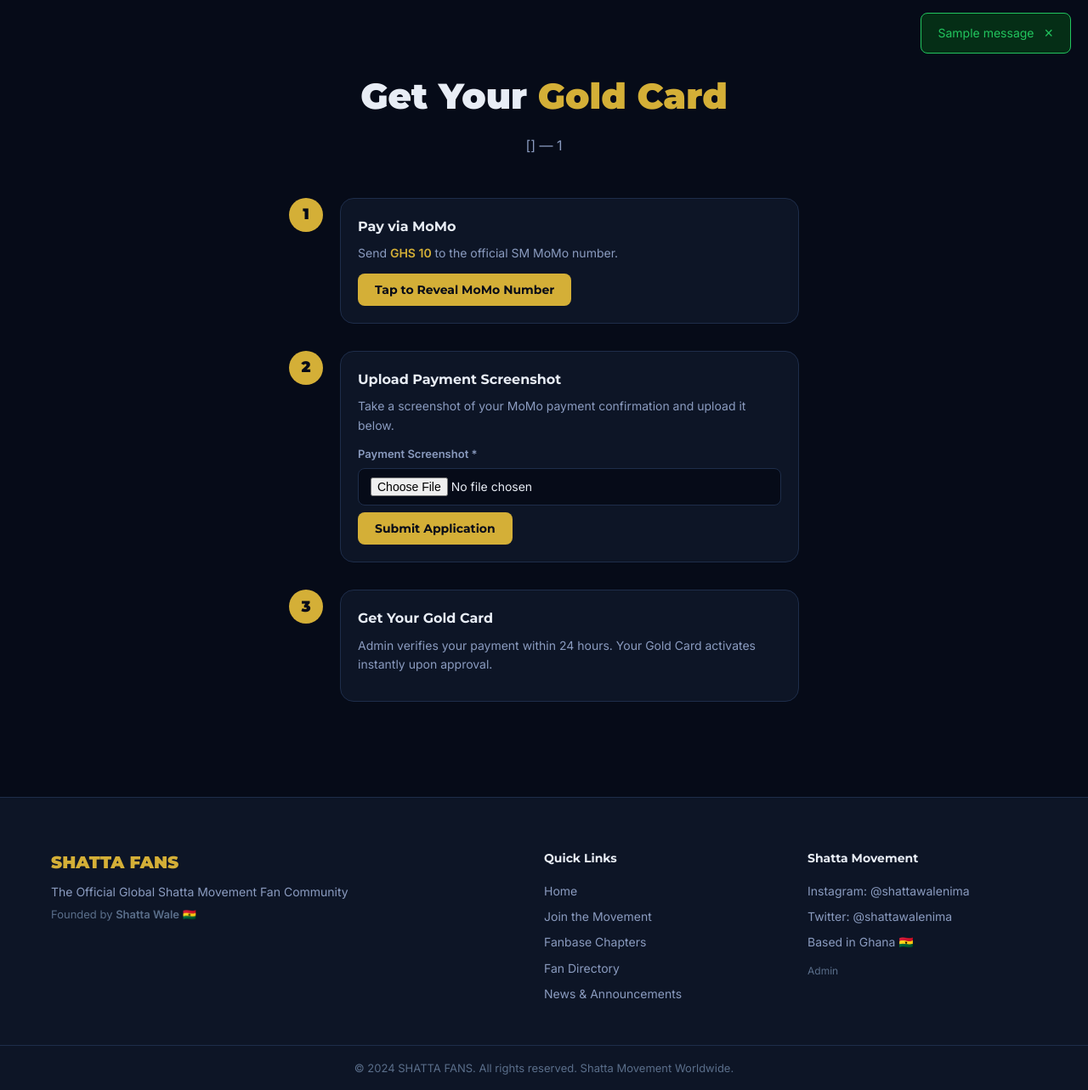
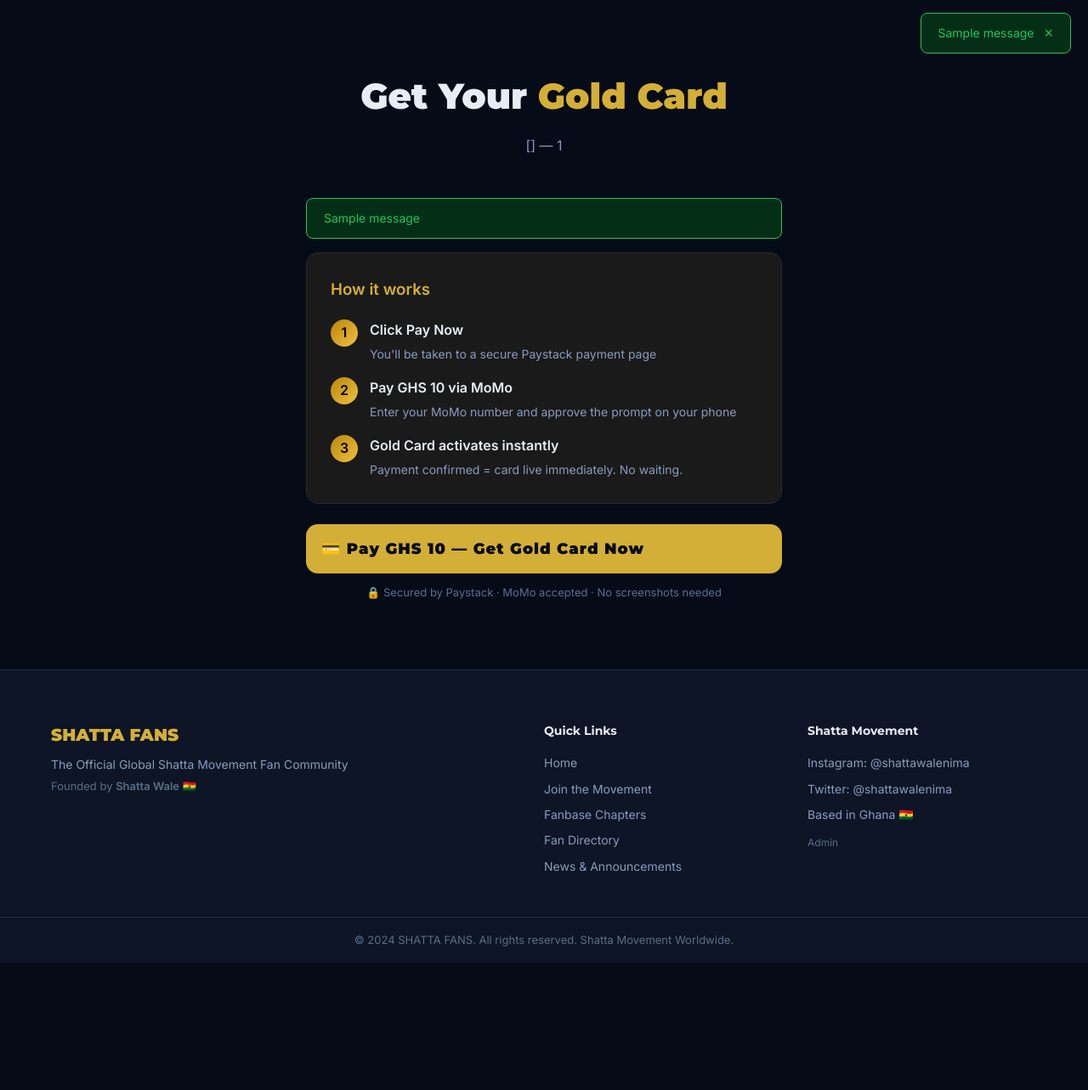
Before and after one commit to rurytiuiuiopi/zynara, a Flask app: template templates/fans/gold_card_apply.html in a window 1280 px wide. Shown: the part 65-1348 px from the top of the page at 85% size. After the commit the page ends 1198 px from the top, so only its background shows below. Run offline with Flask 3, Linux system fonts and the light colour scheme; the template is opened without the code that fills it: most values are stand-ins (such as "Sample title", 1, 10 or a date in 2020); one stand-in notice (Sample message) is shown.

Commit message:
Refactor Gold Card application HTML structure

```diff
--- a/templates/fans/gold_card_apply.html
+++ b/templates/fans/gold_card_apply.html
@@ -3,72 +3,59 @@
 
 {% block content %}
 <section class="section">
-  <div class="container" style="max-width:640px">
+  <div class="container" style="max-width:600px">
     <div class="section-header">
       <h2 class="section-title">Get Your <span class="gold">Gold Card</span></h2>
       <p class="section-sub">{{ fan.full_name }} — {{ fan.fan_number }}</p>
     </div>
 
-    {% if existing %}
-      <div class="alert alert-{% if existing.status == 'active' %}success{% elif existing.status == 'rejected' %}error{% else %}pending{% endif %}" style="position:static;max-width:100%;margin-bottom:24px">
-        {% if existing.status == 'active' %}✅ Your Gold Card is active!
-        {% elif existing.status == 'rejected' %}❌ Your application was rejected. Contact admin.
-        {% else %}⏳ Your application is under review.{% endif %}
+    {% with messages = get_flashed_messages(with_categories=true) %}
+      {% for cat, msg in messages %}
+        <div class="alert alert-{{ cat }}" style="position:static;max-width:100%;margin-bottom:16px">{{ msg }}</div>
+      {% endfor %}
+    {% endwith %}
+
+    {% if existing and existing.status == 'active' %}
+      <div class="alert alert-success" style="position:static;max-width:100%;margin-bottom:24px">✅ Your Gold Card is already active!</div>
+      <a href="{{ url_for('gold_card_status', fan_id=fan.id) }}" class="btn btn-gold">View My Gold Card</a>
+
+    {% elif existing and existing.status == 'pending' %}
+      <div style="text-align:center;padding:40px 20px">
+        <div style="font-size:48px;margin-bottom:16px">⏳</div>
+        <h3>Payment Processing</h3>
+        <p style="color:var(--text2);margin-top:8px">Your MoMo payment is being confirmed. This usually completes instantly.<br>Check back in a moment.</p>
+        <a href="{{ url_for('gold_card_status', fan_id=fan.id) }}" class="btn btn-outline" style="margin-top:20px">Check Status</a>
       </div>
-      <a href="{{ url_for('gold_card_status', fan_id=fan.id) }}" class="btn btn-gold">View Card Status</a>
+
     {% else %}
 
-    <!-- STEP 1: PAY -->
-    <div class="apply-step">
-      <div class="step-num">1</div>
-      <div class="step-content">
-        <h3>Pay via MoMo</h3>
-        <p>Send <strong class="gold">GHS {{ price }}</strong> to the official SM MoMo number.</p>
-        <button class="btn btn-gold" id="revealBtn" onclick="revealMomo()">Tap to Reveal MoMo Number</button>
-        <div id="momoReveal" style="display:none;margin-top:16px">
-          <div class="momo-box">
-            <div class="momo-label">Send GHS {{ price }} to:</div>
-            <div class="momo-number">{{ momo }}</div>
-            <div class="momo-name">Shatta Movement Official</div>
-            <div class="momo-note">Reference: <strong>{{ fan.fan_number }}</strong></div>
-          </div>
+    <div style="background:#1a1a1a;border:1px solid #2a2a2a;border-radius:14px;padding:28px;margin-bottom:24px">
+      <h3 style="color:var(--gold);margin-bottom:20px">How it works</h3>
+      <div style="display:flex;flex-direction:column;gap:16px">
+        <div style="display:flex;gap:14px;align-items:flex-start">
+          <div style="background:linear-gradient(135deg,#b8860b,#f0c040);color:#000;font-weight:900;width:32px;height:32px;border-radius:50%;display:flex;align-items:center;justify-content:center;flex-shrink:0">1</div>
+          <div><strong>Click Pay Now</strong><p style="color:var(--text2);font-size:14px;margin:4px 0 0">You'll be taken to a secure Paystack payment page</p></div>
+        </div>
+        <div style="display:flex;gap:14px;align-items:flex-start">
+          <div style="background:linear-gradient(135deg,#b8860b,#f0c040);color:#000;font-weight:900;width:32px;height:32px;border-radius:50%;display:flex;align-items:center;justify-content:center;flex-shrink:0">2</div>
+          <div><strong>Pay GHS {{ price }} via MoMo</strong><p style="color:var(--text2);font-size:14px;margin:4px 0 0">Enter your MoMo number and approve the prompt on your phone</p></div>
+        </div>
+        <div style="display:flex;gap:14px;align-items:flex-start">
+          <div style="background:linear-gradient(135deg,#b8860b,#f0c040);color:#000;font-weight:900;width:32px;height:32px;border-radius:50%;display:flex;align-items:center;justify-content:center;flex-shrink:0">3</div>
+          <div><strong>Gold Card activates instantly</strong><p style="color:var(--text2);font-size:14px;margin:4px 0 0">Payment confirmed = card live immediately. No waiting.</p></div>
         </div>
       </div>
     </div>
 
-    <!-- STEP 2: UPLOAD -->
-    <div class="apply-step">
-      <div class="step-num">2</div>
-      <div class="step-content">
-        <h3>Upload Payment Screenshot</h3>
-        <p>Take a screenshot of your MoMo payment confirmation and upload it below.</p>
-        <form method="POST" enctype="multipart/form-data">
-          <div class="form-group">
-            <label>Payment Screenshot *</label>
-            <input type="file" name="proof" class="form-control" accept="image/*" required/>
-          </div>
-          <button type="submit" class="btn btn-gold mt-1">Submit Application</button>
-        </form>
-      </div>
-    </div>
-
-    <!-- STEP 3 -->
-    <div class="apply-step">
-      <div class="step-num">3</div>
-      <div class="step-content">
-        <h3>Get Your Gold Card</h3>
-        <p>Admin verifies your payment within 24 hours. Your Gold Card activates instantly upon approval.</p>
-      </div>
-    </div>
+    <form method="POST">
+      <input type="hidden" name="_csrf" value="{{ csrf_token() }}"/>
+      <button type="submit" class="btn btn-gold" style="width:100%;padding:18px;font-size:18px;font-weight:800;border-radius:14px;letter-spacing:1px">
+        💳 Pay GHS {{ price }} — Get Gold Card Now
+      </button>
+    </form>
+    <p style="text-align:center;color:var(--text3);font-size:13px;margin-top:12px">🔒 Secured by Paystack · MoMo accepted · No screenshots needed</p>
 
     {% endif %}
   </div>
 </section>
-
-<script>
-function revealMomo() {
-  document.getElementById('momoReveal').style.display = 'block';
-  document.getElementById('revealBtn').style.display = 'none';
-}
-</script>
 {% endblock %}
```
